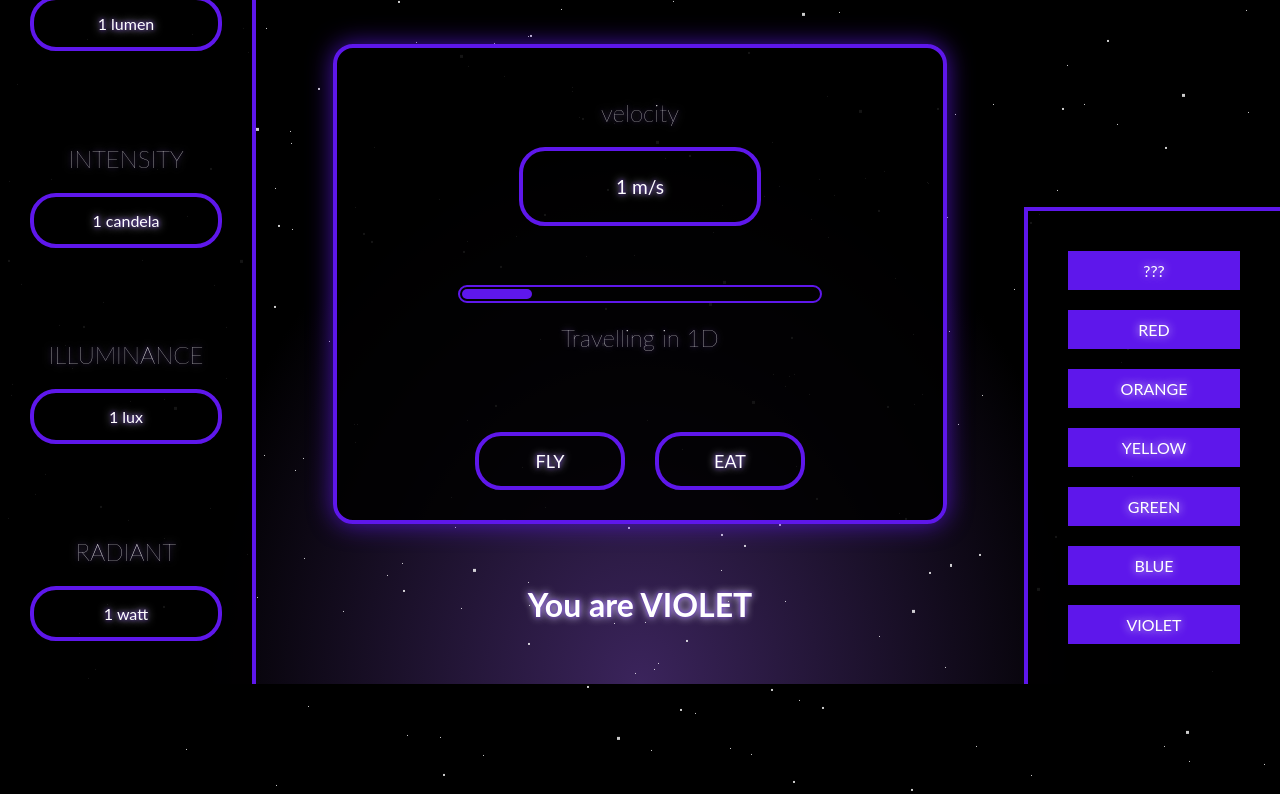
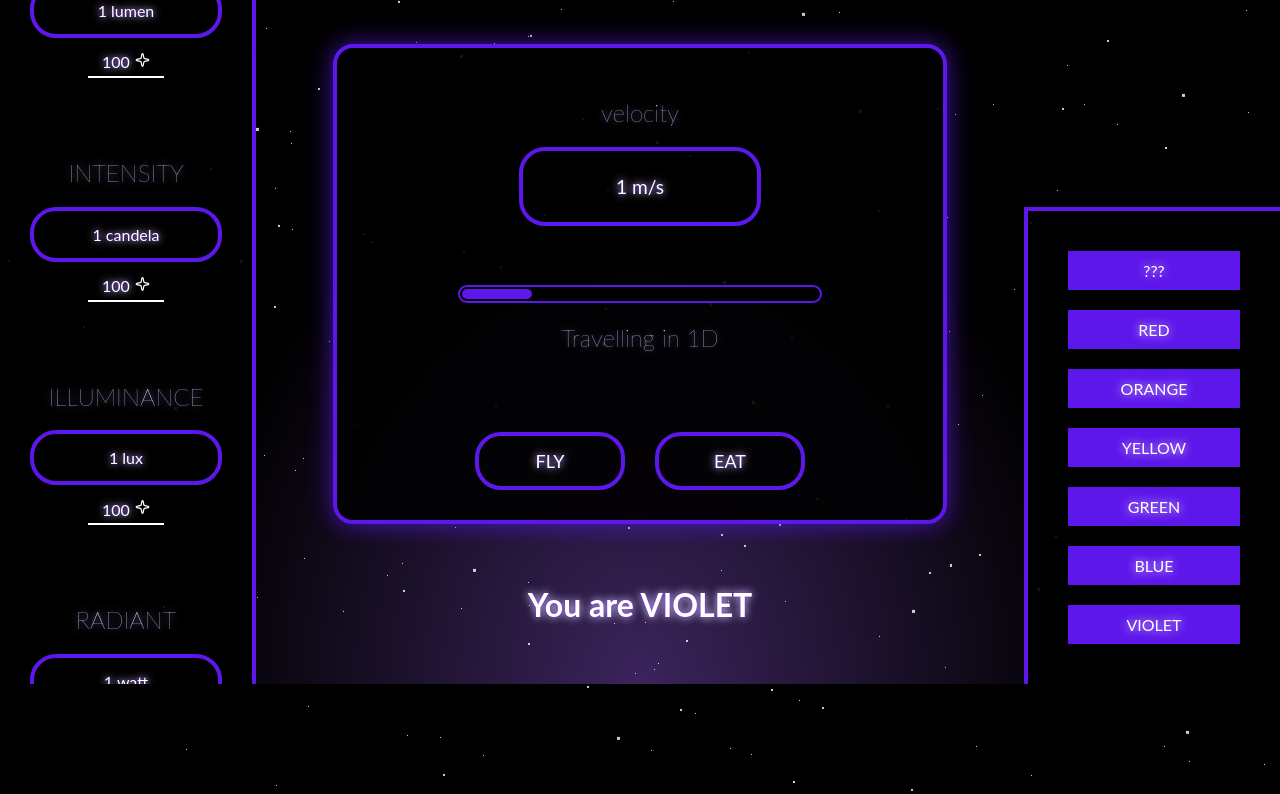
Before and after one commit to Jpirnanda/FIATLUX, a plain HTML site: page index.html in a window 1280 px wide. Shown: the part 116-910 px from the top of the page. Drawn offline with nearby package versions, Linux system fonts and the light colour scheme.

Commit message:
Icons added

```diff
--- a/index.html
+++ b/index.html
@@ -6,6 +6,7 @@
     <title>FiatLux</title>
     <link rel="stylesheet" href="styles.css" />
     <link rel="stylesheet" href="stars.css" />
+    <script src="https://unpkg.com/lucide@latest"></script>
   </head>
   <body>
     <section class="wrapper">
@@ -18,18 +19,42 @@
         <div class="stat">
           <h2 class="stat-title">flux</h2>
           <div class="stat-value">1 lumen</div>
+          <div class="buy-button">
+            <div id="underline">
+              <p>100</p>
+              <i data-lucide="sparkle"></i>
+            </div>
+          </div>
         </div>
         <div class="stat">
           <h2 class="stat-title">intensity</h2>
           <div class="stat-value">1 candela</div>
+          <div class="buy-button">
+            <div id="underline">
+              <p>100</p>
+              <i data-lucide="sparkle"></i>
+            </div>
+          </div>
         </div>
         <div class="stat">
           <h2 class="stat-title">illuminance</h2>
           <div class="stat-value">1 lux</div>
+          <div class="buy-button">
+            <div id="underline">
+              <p>100</p>
+              <i data-lucide="sparkle"></i>
+            </div>
+          </div>
         </div>
         <div class="stat">
           <h2 class="stat-title">radiant</h2>
           <div class="stat-value">1 watt</div>
+          <div class="buy-button">
+            <div id="underline">
+              <p>100</p>
+              <i data-lucide="sparkle"></i>
+            </div>
+          </div>
         </div>
       </div>
       <div class="center">
@@ -61,7 +86,9 @@
         </div>
       </div>
       <div class="side" id="info">
-        <div id="menu">settings</div>
+        <div id="menu">
+          <i data-lucide="settings"></i>
+        </div>
         <div id="colors">
           <div class="color" id="white">???</div>
           <div class="color" id="red">RED</div>
@@ -93,5 +120,8 @@
         setProgress(currentProgress);
       }, 25); // A velocidade da animação (em milissegundos)
     </script>
+    <script>
+      lucide.createIcons();
+    </script>
   </body>
 </html>
--- a/styles.css
+++ b/styles.css
@@ -86,6 +86,30 @@ h2 {
   border-radius: 26px;
   text-align: center;
   padding: 14px;
+}
+
+.buy-button {
+  display: flex;
+  flex-direction: row;
+  justify-content: center;
+  align-items: center;
+}
+
+#underline {
+  display: flex;
+  flex-direction: row;
+  justify-content: center;
+  align-items: center;
+  gap: 5px;
+  border-bottom: 2px solid white;
+  width: 40%;
+  height: 30px;
+  margin-top: 10px;
+}
+
+.lucide-sparkle {
+  width: 15px;
+  margin-bottom: 4px;
 }
 
 /* ==========================================================================
```
